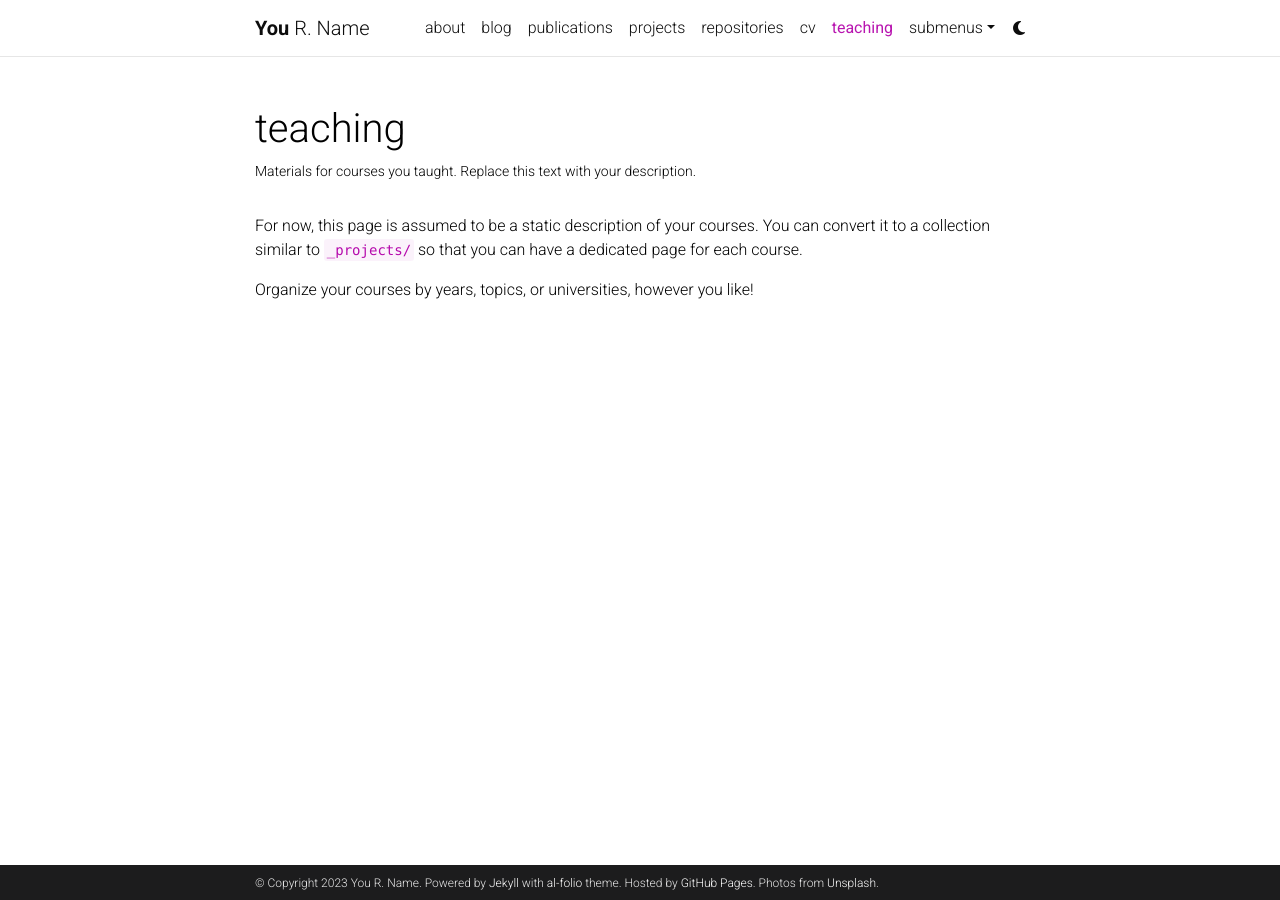
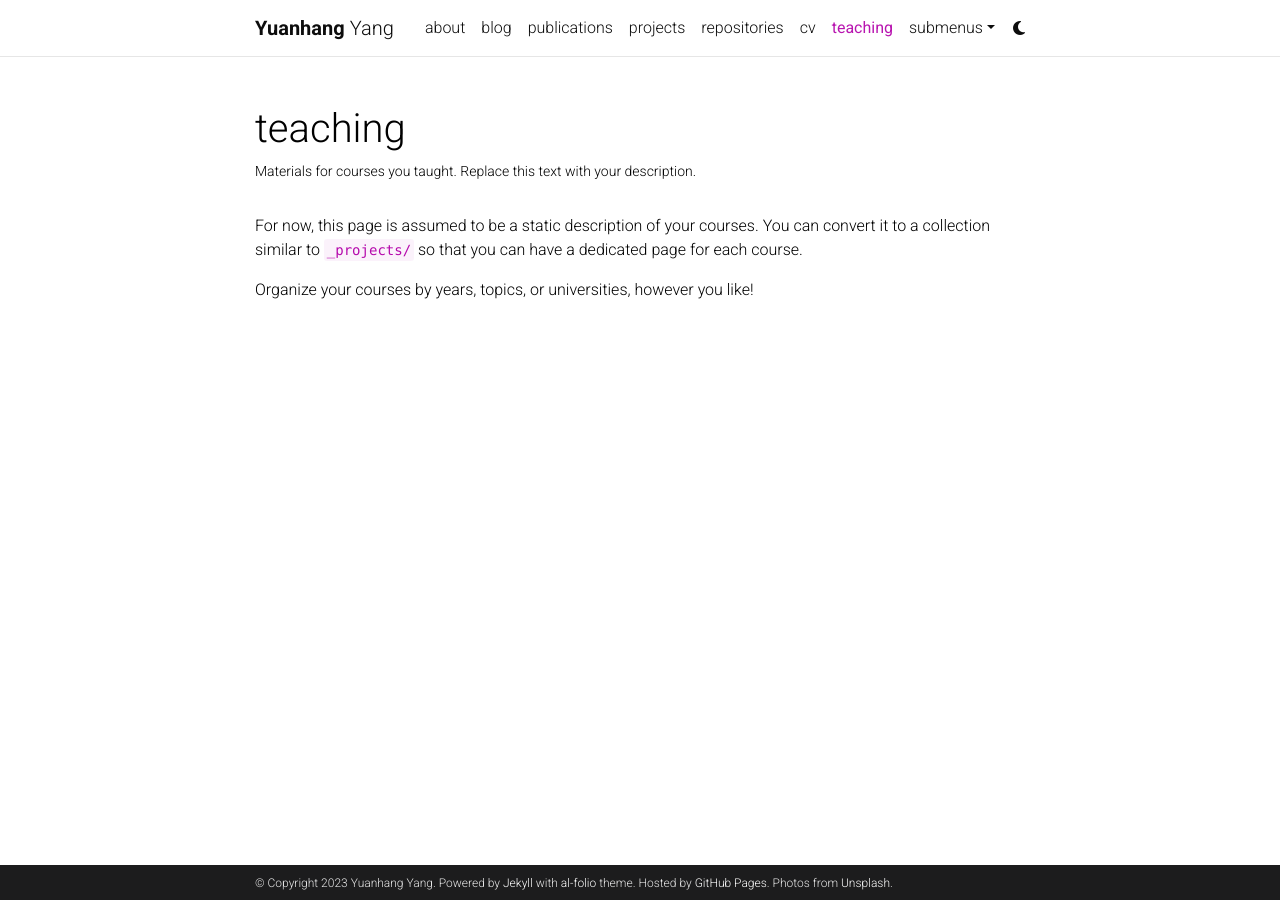
Before and after one commit to ysngki/ysngki.github.io, a Jekyll site: the page built from _pages/teaching.md, in a window 1280 px wide. Built offline with Jekyll 4.4.1, drawn with Linux system fonts in a browser that asks for light colours; comment, search, counter and statistics services are not loaded; a style sheet for code colours, icons or effects is not loaded.

Commit message:
first modify config

```diff
--- a/_config.yml
+++ b/_config.yml
@@ -3,10 +3,10 @@
 # -----------------------------------------------------------------------------
 
 title: blank # the website title (if blank, full name will be used instead)
-first_name: You
-middle_name: R.
-last_name: Name
-email: you@example.com
+first_name: Yuanhang
+middle_name:
+last_name: Yang
+email: ysngkil@gmail.com
 description: > # the ">" symbol means to ignore newlines until "footer_text:"
   A simple, whitespace theme for academics. Based on [*folio](https://github.com/bogoli/-folio) design.
 footer_text: >
@@ -18,8 +18,8 @@
 lang: en # the language of your site (for example: en, fr, cn, ru, etc.)
 icon: ⚛️  # the emoji used as the favicon (alternatively, provide image name in /assets/img/)
 
-url: https://alshedivat.github.io # the base hostname & protocol for your site
-baseurl: /al-folio # the subpath of your site, e.g. /blog/
+url: https://ysngki.github.io # the base hostname & protocol for your site
+baseurl:  # the subpath of your site, e.g. /blog/
 last_updated: false # set to true if you want to display last updated in the footer
 impressum_path:  # set to path to include impressum link in the footer, use the same path as permalink in a page, helps to conform with EU GDPR
 
```
